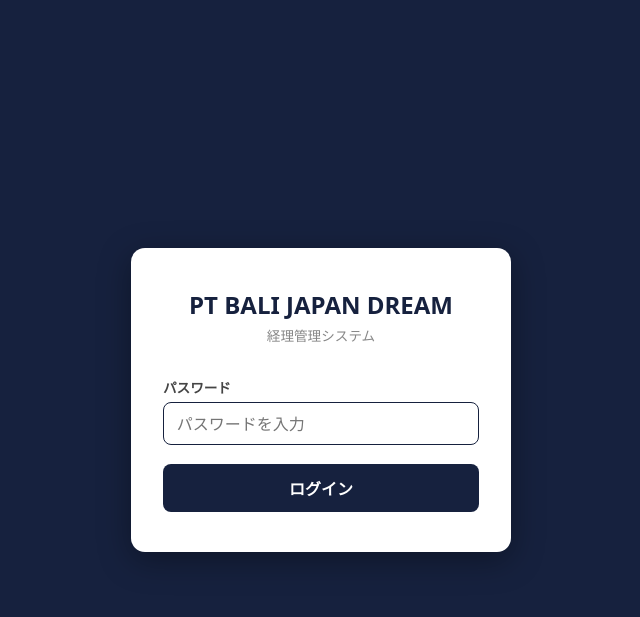
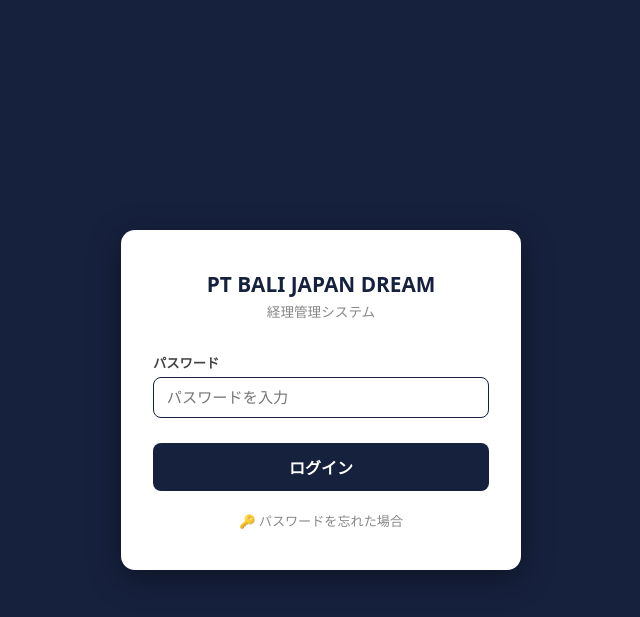
Before and after one commit to shuki7/project, a Flask app: page /keiri/login in a window 1280 px wide. Shown: the top 617 px of the page, without its empty margins (319-959 px from the left). Run offline with Flask 3, Linux system fonts and the light colour scheme; parts of the project's set-up code (start-up, migrations or seed data) failed here and were passed over.

Commit message:
ログイン認証にメールアドレス対応・パスワードリカバリー機能追加
- config.py: LOGIN_EMAIL, LOGIN_RESET_TOKEN を.envから読み込む設定を追加
- web_app.py: メールアドレス+パスワード認証、/recover エンドポイント追加
- templates/login.html: メールアドレス入力欄、パスワード忘れ時のリカバリー手順表示を追加

Co-Authored-By: Claude Sonnet 4.6 <noreply@anthropic.com>

```diff
--- a/config.py
+++ b/config.py
@@ -51,7 +51,9 @@ GDRIVE_CREDENTIALS_PATH = Path(__file__).parent / "credentials.json"
 GDRIVE_TOKEN_PATH       = Path(__file__).parent / "token.json"
 
 # ── 認証 ──────────────────────────────────────────────────────
+LOGIN_EMAIL    = os.getenv("LOGIN_EMAIL", "")
 LOGIN_PASSWORD = os.getenv("LOGIN_PASSWORD", "keiri2026")
+LOGIN_RESET_TOKEN = os.getenv("LOGIN_RESET_TOKEN", "")
 
 # ── コース設定（人数カウント用キーワード）────────────────────────
 COURSE_KEYWORDS = {
--- a/templates/login.html
+++ b/templates/login.html
@@ -19,43 +19,78 @@
       border-radius: 14px;
       padding: 2.5rem 2rem;
       width: 100%;
-      max-width: 380px;
-      box-shadow: 0 8px 32px rgba(0,0,0,.35);
+      max-width: 400px;
+      box-shadow: 0 8px 32px rgba(0,0,0,.4);
       text-align: center;
     }
     .login-logo {
-      font-size: 1.5rem;
+      font-size: 1.3rem;
       font-weight: 800;
       color: #16213e;
-      margin-bottom: .25rem;
+      margin-bottom: .15rem;
     }
-    .login-sub {
-      font-size: .85rem;
-      color: #888;
-      margin-bottom: 2rem;
-    }
-    .form-group { text-align: left; margin-bottom: 1.2rem; }
-    label { display: block; font-size: .85rem; font-weight: 600; color: #444; margin-bottom: .35rem; }
-    input[type="password"] {
+    .login-sub { font-size: .85rem; color: #888; margin-bottom: 2rem; }
+    .form-group { text-align: left; margin-bottom: 1.1rem; }
+    label { display: block; font-size: .83rem; font-weight: 600; color: #444; margin-bottom: .3rem; }
+    input[type="email"], input[type="password"] {
       width: 100%; padding: .6rem .8rem;
       border: 1.5px solid #dde1ea; border-radius: 8px;
-      font-size: 1rem; font-family: inherit;
+      font-size: .95rem; font-family: inherit;
+      transition: border-color .15s;
     }
-    input[type="password"]:focus { outline: none; border-color: #16213e; }
-    button[type="submit"] {
+    input:focus { outline: none; border-color: #16213e; }
+    .btn-login {
       width: 100%; padding: .75rem;
       background: #16213e; color: #fff;
       border: none; border-radius: 8px;
       font-size: 1rem; font-weight: 700;
       cursor: pointer; transition: opacity .15s;
+      margin-top: .5rem;
     }
-    button[type="submit"]:hover { opacity: .88; }
+    .btn-login:hover { opacity: .88; }
     .flash-error {
       background: #ffe5e5; color: #7b1a1a;
       border-left: 4px solid #c1121f;
       border-radius: 6px; padding: .65rem .9rem;
       font-size: .88rem; margin-bottom: 1rem;
       text-align: left;
+    }
+    .flash-success {
+      background: #d8f3dc; color: #1b4332;
+      border-left: 4px solid #2d6a4f;
+      border-radius: 6px; padding: .65rem .9rem;
+      font-size: .88rem; margin-bottom: 1rem;
+      text-align: left;
+    }
+    .forgot-link {
+      display: block;
+      margin-top: 1.2rem;
+      font-size: .82rem;
+      color: #888;
+      text-decoration: none;
+      cursor: pointer;
+    }
+    .forgot-link:hover { color: #16213e; }
+    .recover-box {
+      display: none;
+      margin-top: 1.2rem;
+      background: #f0f2f5;
+      border-radius: 8px;
+      padding: 1rem;
+      text-align: left;
+      font-size: .83rem;
+      color: #555;
+      line-height: 1.6;
+    }
+    .recover-box code {
+      display: block;
+      background: #16213e;
+      color: #e2c97e;
+      padding: .5rem .75rem;
+      border-radius: 6px;
+      margin: .5rem 0;
+      font-size: .8rem;
+      word-break: break-all;
     }
   </style>
 </head>
@@ -71,12 +106,45 @@
     {% endwith %}
 
     <form method="post">
+      {% if require_email %}
+      <div class="form-group">
+        <label>メールアドレス</label>
+        <input type="email" name="email" autofocus
+               placeholder="example@email.com"
+               value="{{ request.form.get('email', '') }}">
+      </div>
+      {% endif %}
       <div class="form-group">
         <label>パスワード</label>
-        <input type="password" name="password" autofocus placeholder="パスワードを入力">
+        <input type="password" name="password"
+               {% if not require_email %}autofocus{% endif %}
+               placeholder="パスワードを入力">
       </div>
-      <button type="submit">ログイン</button>
+      <button type="submit" class="btn-login">ログイン</button>
     </form>
+
+    <!-- パスワードを忘れた場合 -->
+    <a class="forgot-link" onclick="toggleRecover()">🔑 パスワードを忘れた場合</a>
+    <div class="recover-box" id="recover-box">
+      <strong>リカバリー方法：</strong><br>
+      ① cPanelターミナルにアクセス<br>
+      ② 以下のコマンドで <code>.env</code> のリカバリートークンを確認：
+      <code>grep LOGIN_RESET_TOKEN ~/public_html/shuki.link/keiri/.env</code>
+      ③ 確認したトークンを使って以下のURLにアクセス：
+      <code>https://shuki.link/keiri/recover?token=【トークン】</code>
+      ④ ログイン後、新しいパスワードを <code>.env</code> の
+      <code>LOGIN_PASSWORD</code> に設定してください。<br><br>
+      <strong>パスワードを変更する場合：</strong>
+      <code>sed -i 's/LOGIN_PASSWORD=.*/LOGIN_PASSWORD=新パスワード/' ~/public_html/shuki.link/keiri/.env</code>
+      変更後、Flaskを再起動してください。
+    </div>
   </div>
+
+  <script>
+  function toggleRecover() {
+    const box = document.getElementById('recover-box');
+    box.style.display = box.style.display === 'block' ? 'none' : 'block';
+  }
+  </script>
 </body>
 </html>
--- a/web_app.py
+++ b/web_app.py
@@ -19,7 +19,8 @@ from werkzeug.utils import secure_filename
 
 from config import (
     RECEIPTS_DIR, fmt_idr, COMPANY_NAME,
-    LOGIN_PASSWORD, COURSE_KEYWORDS, REPORTS_DIR,
+    LOGIN_EMAIL, LOGIN_PASSWORD, LOGIN_RESET_TOKEN,
+    COURSE_KEYWORDS, REPORTS_DIR,
 )
 from core.database import (
     # カテゴリ
@@ -53,7 +54,7 @@ web = Blueprint("web", __name__, url_prefix="/keiri")
 
 @web.before_request
 def check_auth():
-    open_endpoints = {"web.login", "web.logout"}
+    open_endpoints = {"web.login", "web.logout", "web.recover"}
     if request.endpoint in open_endpoints:
         return
     if not session.get("logged_in"):
@@ -63,12 +64,17 @@ def check_auth():
 @web.route("/login", methods=["GET", "POST"])
 def login():
     if request.method == "POST":
-        if request.form.get("password") == LOGIN_PASSWORD:
+        email = request.form.get("email", "").strip()
+        password = request.form.get("password", "")
+        email_ok = (not LOGIN_EMAIL) or (email == LOGIN_EMAIL)
+        pass_ok  = (password == LOGIN_PASSWORD)
+        if email_ok and pass_ok:
             session["logged_in"] = True
+            session["user_email"] = email
             session.permanent = True
             return redirect(request.args.get("next") or url_for("web.dashboard"))
-        flash("パスワードが違います。", "error")
-    return render_template("login.html")
+        flash("メールアドレスまたはパスワードが違います。", "error")
+    return render_template("login.html", require_email=bool(LOGIN_EMAIL))
 
 
 @web.route("/logout")
@@ -76,6 +82,19 @@ def logout():
     session.clear()
     flash("ログアウトしました。", "success")
     return redirect(url_for("web.login"))
+
+
+@web.route("/recover")
+def recover():
+    """リカバリートークンURLでパスワードなしでログインする。"""
+    token = request.args.get("token", "")
+    if not token or not LOGIN_RESET_TOKEN or token != LOGIN_RESET_TOKEN:
+        flash("リカバリートークンが無効です。", "error")
+        return redirect(url_for("web.login"))
+    session["logged_in"] = True
+    session.permanent = True
+    flash("リカバリートークンでログインしました。パスワードを確認してください。", "success")
+    return redirect(url_for("web.dashboard"))
 
 ALLOWED_EXTENSIONS = {"png", "jpg", "jpeg", "gif", "webp"}
 PAYMENT_METHODS = ["CASH", "TRANSFER", "DEBIT", "立替え"]
```
